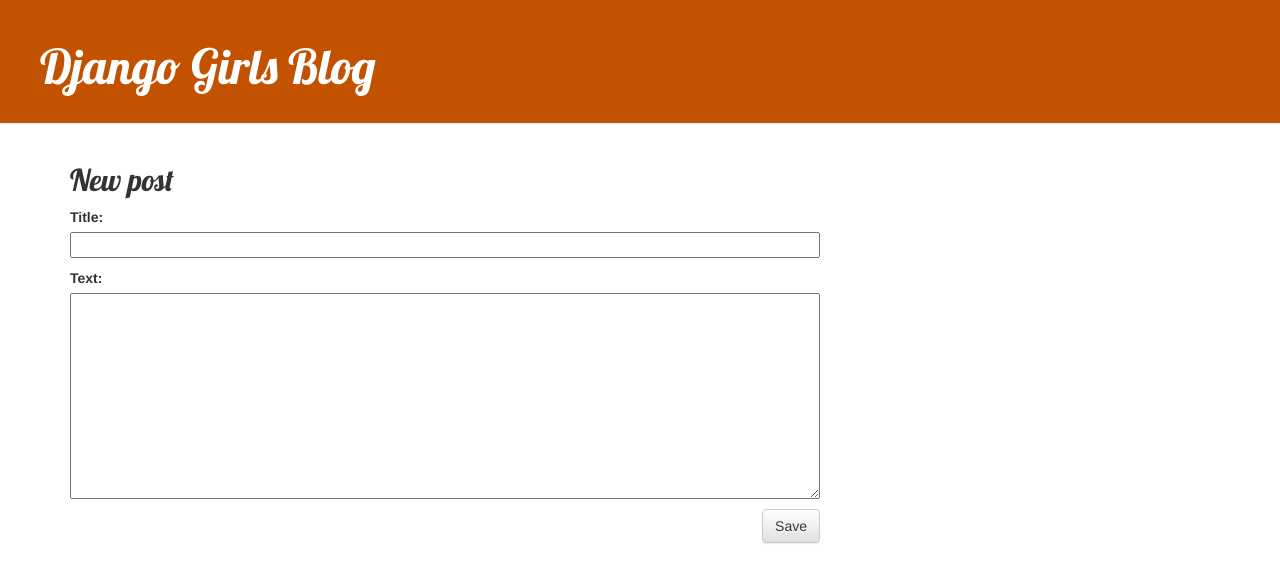
After one commit to Saud2222/my-blog, a Django app: page /post/new/ in a window 1280 px wide. The commit adds this page. Shown: the top 583 px of the page. Run offline with Django 3.2, Linux system fonts and the light colour scheme; some libraries are stand-ins or nearby versions.

Commit message:
Added views to create/edit blog post inside the site.

```diff
--- /dev/null
+++ b/mysite/blog/forms.py
@@ -0,0 +1,9 @@
+
+from django import forms
+from .models import Post
+
+class PostForm(forms.ModelForm):
+
+	class Meta:
+		model = Post
+		fields = ('title', 'text',)
--- a/mysite/blog/templates/blog/base.html
+++ b/mysite/blog/templates/blog/base.html
@@ -3,13 +3,16 @@
 <html>
 <head>
 	<title>Django Girls blog</title>
-	<link rel="stylesheet" href="//maxcdn.bootstrapcdn.com/bootstrap/3.2.0/css/bootstrap.min.css" type="text/css">
-	<link rel="stylesheet" href="//maxcdn.bootstrapcdn.com/bootstrap/3.2.0/css/bootstrap-theme.min.css" type="text/css">
-	<link rel="stylesheet" href="//fonts.googleapis.com/css?family=Lobster&subset=latin,latin-ext" type="text/css">
+	<link rel="stylesheet" href="https://maxcdn.bootstrapcdn.com/bootstrap/3.2.0/css/bootstrap.min.css" type="text/css">
+	<link rel="stylesheet" href="https://maxcdn.bootstrapcdn.com/bootstrap/3.2.0/css/bootstrap-theme.min.css" type="text/css">
+	<link rel="stylesheet" href="https://fonts.googleapis.com/css?family=Lobster&subset=latin,latin-ext" type="text/css">
 	<link rel="stylesheet" href="{% static 'css/blog.css' %}">
 </head>
 <body>
 	<div class="page-header">
+		{% if user.is_authenticated %}
+		<a href="{% url 'post_new' %}" class="top-menu"><span class="glyphicon glyphicon-plus"></span></a>
+		{% endif %}
 		<h1><a href="/">Django Girls Blog</a></h1>
 	</div>
 
--- a/mysite/blog/templates/blog/post_detail.html
+++ b/mysite/blog/templates/blog/post_detail.html
@@ -8,6 +8,10 @@
 		</div>
 		{% endif %}
 
+		{% if user.is_authenticated %}
+		<a class="btn btn-default" href="{% url 'post_edit' pk=post.pk %}"><span class="glyphicon glyphicon-pencil"></span></a>
+		{% endif %}
+
 		<h2>{{ post.title }}</h2>
 		<p>{{ post.text|linebreaksbr }}</p>
 	</div>
--- /dev/null
+++ b/mysite/blog/templates/blog/post_edit.html
@@ -0,0 +1,10 @@
+{% extends 'blog/base.html' %}
+
+{% block content %}
+	<h2>New post</h2>
+	<form method="POST" class="post-form">
+		{% csrf_token %}
+		{{ form.as_p }}
+		<button type="submit" class="save btn btn-default">Save</button>
+	</form>
+{% endblock %}
--- a/mysite/blog/urls.py
+++ b/mysite/blog/urls.py
@@ -5,4 +5,6 @@
 urlpatterns = [
 	path('', views.post_list, name='post_list'),
 	path('post/<int:pk>/', views.post_detail, name='post_detail'),
+	path('post/new/', views.post_new, name='post_new'),
+	path('post/<int:pk>/edit/', views.post_edit, name='post_edit'),
 ]
--- a/mysite/blog/views.py
+++ b/mysite/blog/views.py
@@ -1,6 +1,8 @@
 from django.shortcuts import render, get_object_or_404
 from django.utils import timezone
+from django.shortcuts import redirect
 from .models import Post
+from .forms import PostForm
 
 # Create your views here.
 
@@ -13,3 +15,33 @@
 def post_detail(request, pk):
 	post = get_object_or_404(Post, pk=pk)
 	return render(request, 'blog/post_detail.html', {'post':post})
+
+
+def post_new(request):
+	if request.method == "POST":
+		form = PostForm(request.POST)
+		if form.is_valid():
+			post = form.save(commit=False)
+			post.author = request.user
+			post.published_date = timezone.now()
+			post.save()
+			return redirect('post_detail', pk=post.pk)
+	else:
+		form = PostForm()
+	return render(request, 'blog/post_edit.html', {'form':form})
+
+
+
+def post_edit(request, pk):
+	post = get_object_or_404(Post, pk=pk)
+	if request.method == "POST":
+		form = PostForm(request.POST, instance=post)
+		if form.is_valid():
+			post = form.save(commit=False)
+			post.author = request.user
+			post.published_date = timezone.now()
+			post.save()
+			return redirect('post_detail', pk=post.pk)
+	else:
+		form = PostForm(instance=post)
+	return render(request, 'blog/post_edit.html', {'form': form})
```
